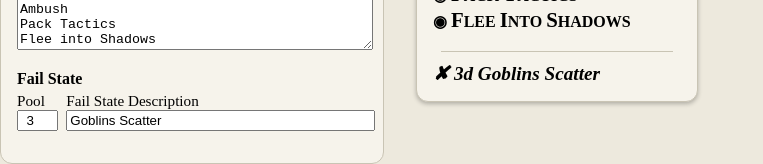
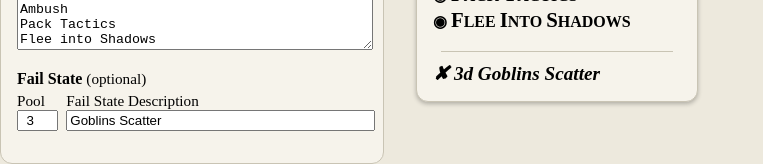
Before and after one commit to mvillaronga/grimwild-tools, a React (Vite) app: page / in a window 1280 px wide. Shown: the part 282-446 px from the top of the page, without its empty margins (0-763 px from the left). Built offline with nearby package versions, Linux system fonts and the light colour scheme.

Commit message:
optional fail state

```diff
--- a/src/components/ObstacleCard.jsx
+++ b/src/components/ObstacleCard.jsx
@@ -46,6 +46,9 @@ export default function ObstacleCard({
       ));
   }
 
+  // Only show fail state if both failPool and failDesc are provided and non-empty
+  const showFail = !!(failPool && failDesc && String(failDesc).trim());
+
   return (
     <div className="card">
       <div
@@ -85,10 +88,12 @@ export default function ObstacleCard({
             <li key={i}>{renderMove(move)}</li>
           ))}
         </ul>
-        <hr className="divider" />
-        <div className="fail">
-          ✘ <span>{failPool}d</span> {renderFail(failDesc)}
-        </div>
+        {showFail && <hr className="divider" />}
+        {showFail && (
+          <div className="fail">
+            ✘ <span>{failPool}d</span> {renderFail(failDesc)}
+          </div>
+        )}
       </div>
     </div>
   );
--- a/src/components/ObstacleForm.jsx
+++ b/src/components/ObstacleForm.jsx
@@ -76,7 +76,7 @@ export default function ObstacleForm({
       </div>
       {/* Common header for Fail State */}
       <div style={{ fontWeight: 700, marginBottom: "0.25rem" }}>
-        Fail State
+        Fail State <span style={{ fontWeight: 400, fontSize: "0.95em" }}>(optional)</span>
       </div>
       <div style={{ marginBottom: "1rem", display: "flex", gap: "0.5rem", alignItems: "center" }}>
         <label style={{ margin: 0 }}>
```
